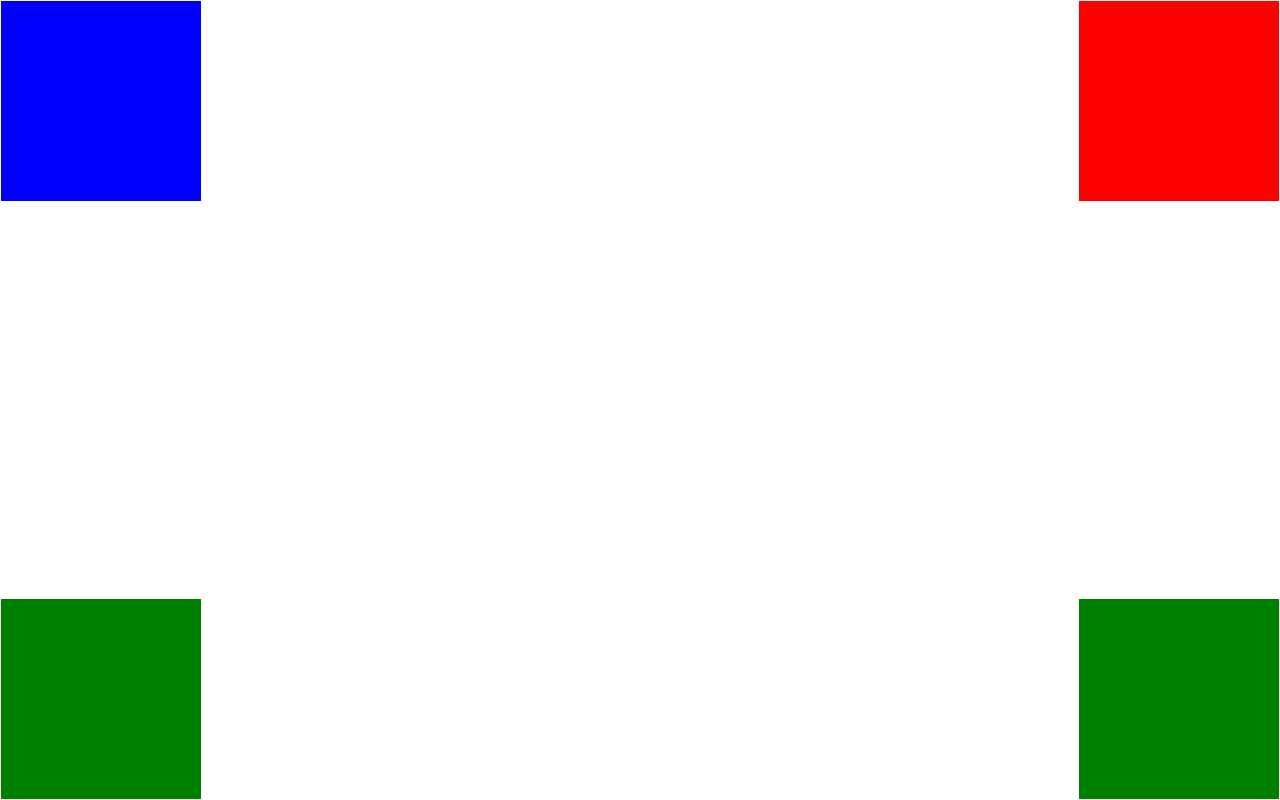
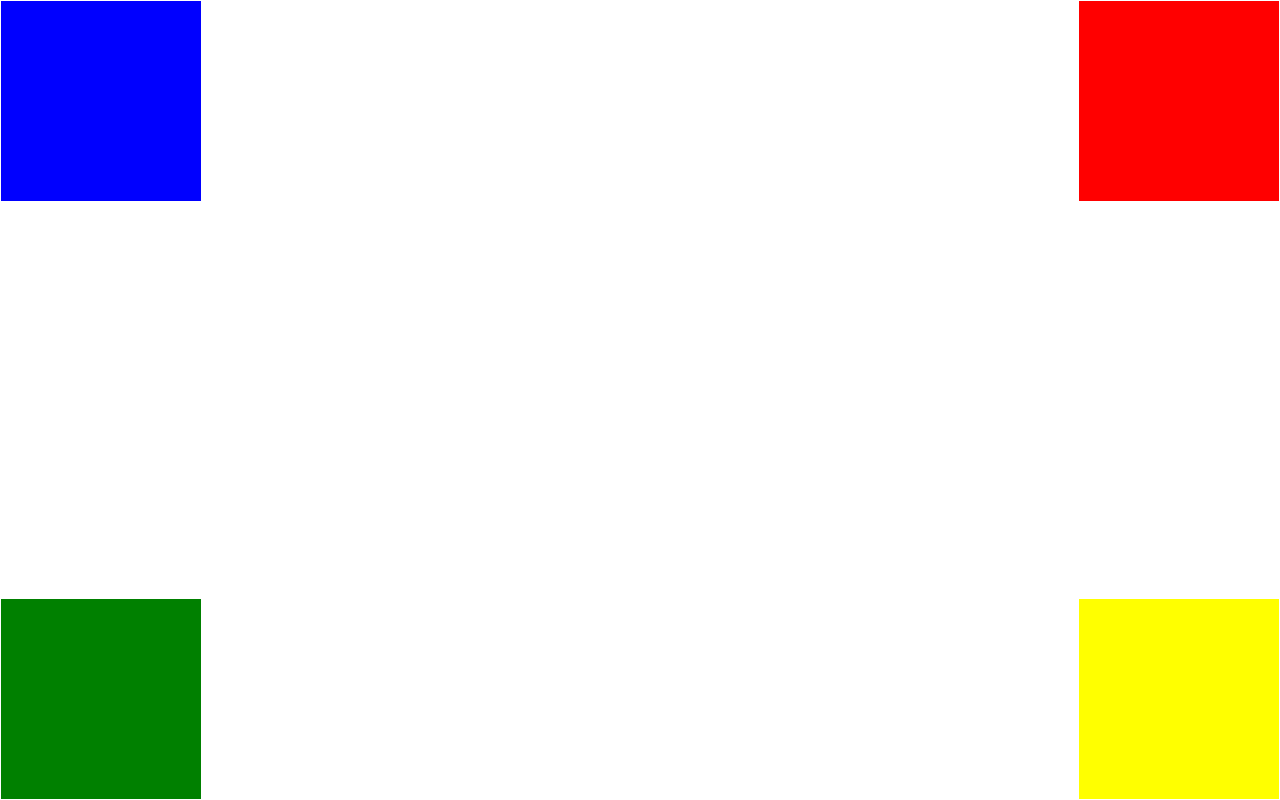
Before and after one commit to sandro2525/webdev1, a plain HTML site: page myproject/absoloutepositioning.html in a window 1280 px wide. Drawn offline with Linux system fonts and the light colour scheme.

Commit message:
homework

```diff
--- a/myproject/absoloutepositioning.html
+++ b/myproject/absoloutepositioning.html
@@ -9,7 +9,7 @@
     <div style="position: absolute ; left: 1px; top: 1px; border: solid 100px ; color: blue;"> </div>
     <div style="position: absolute; left: 1px; bottom: 1px; border: solid 100px; color: green;"> </div>
     <div style="position: absolute ; right: 1px; top: 1px; border: solid 100px ; color: red;"> </div>
-    <div style="position: absolute; right: 1px; bottom: 1px; border: solid 100px; color: green;"> </div>
+    <div style="position: absolute; right: 1px; bottom: 1px; border: solid 100px; color: yellow;"> </div>
 
   </body>
 </html>
```
